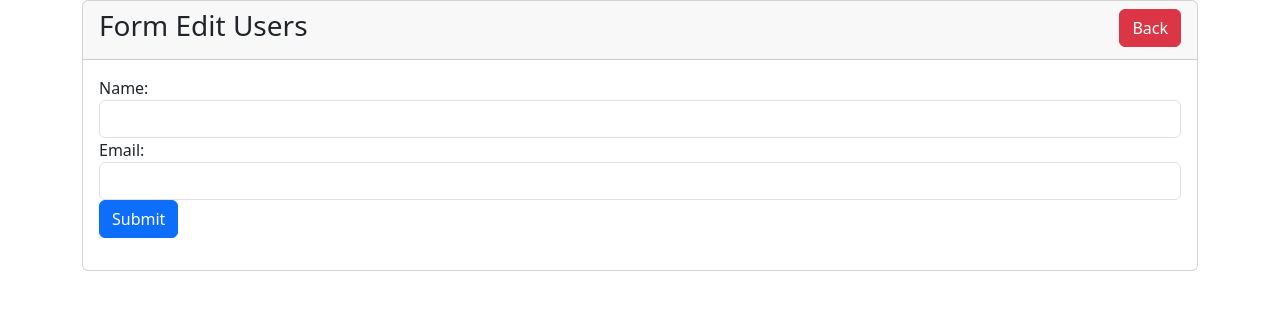
After one commit to NTSil385/Laravel_BLACKPINK, a Laravel app: template resources/views/dasboard/edituser.blade.php in a window 1280 px wide. The commit adds this page. Shown: the top 310 px of the page. Run offline with Laravel 9, Linux system fonts and the light colour scheme; the template is opened without the code that fills it, so the values that code supplies are empty.

Commit message:
User - Edit + Delete

```diff
--- /dev/null
+++ b/resources/views/dasboard/edituser.blade.php
@@ -0,0 +1,47 @@
+<!DOCTYPE html>
+<html lang="en">
+
+<head>
+    <meta charset="UTF-8">
+    <meta name="viewport" content="width=device-width, initial-scale=1.0">
+    <title>Document</title>
+
+    <link href="https://cdn.jsdelivr.net/npm/bootstrap@5.3.3/dist/css/bootstrap.min.css" rel="stylesheet" integrity="sha384-QWTKZyjpPEjISv5WaRU9OFeRpok6YctnYmDr5pNlyT2bRjXh0JMhjY6hW+ALEwIH" crossorigin="anonymous">
+    <script src="https://cdn.jsdelivr.net/npm/bootstrap@5.3.3/dist/js/bootstrap.bundle.min.js" integrity="sha384-YvpcrYf0tY3lHB60NNkmXc5s9fDVZLESaAA55NDzOxhy9GkcIdslK1eN7N6jIeHz" crossorigin="anonymous"></script>
+</head>
+
+<body>
+    <div class="container">
+        <div class="row">
+            <div class="col-md-12">
+                @if (session('status'))
+                    <h5 class="alert alert-success">{{session('status')}}</h5>
+                @endif
+                <div class="card">
+                    <div class="card-header">
+                      <h3>Form Edit Users <a href="http://127.0.0.1:8000/users-show" class="btn btn-danger float-end">Back</a></h3>
+                    </div>
+                    <div class="card-body">
+                        <form action="{{route('users.update', ['id' => $accounts->id])}}" method="POST">
+                            @csrf
+
+                            <div class="form-group mb3">
+                                <label for="">Name: </label>
+                                <input type="text" value="{{$accounts->name}}" name="name" class="form-control">
+                            </div>
+                            <div class="form-group mb3">
+                                <label for="">Email: </label>
+                                <input type="text" value="{{$accounts->email}}" name="email" class="form-control">
+                            </div>
+                            <div class="form-group mb-3">
+                                <button type="submit" class="btn btn-primary">Submit</button>
+                            </div>
+                        </form>
+                    </div>
+                </div>
+            </div>
+        </div>
+    </div>
+</body>
+
+</html>
--- a/resources/views/layouts/dasboard.blade.php
+++ b/resources/views/layouts/dasboard.blade.php
@@ -51,11 +51,11 @@
           </a>
         </li>
         <li class="nav-item">
-          <a class="nav-link " href="./pages/billing.html">
+          <a class="nav-link " href="{{route('users.all')}}">
             <div class="icon icon-shape icon-sm border-radius-md text-center me-2 d-flex align-items-center justify-content-center">
               <i class="ni ni-credit-card text-success text-sm opacity-10"></i>
             </div>
-            <span class="nav-link-text ms-1">Billing</span>
+            <span class="nav-link-text ms-1">Users</span>
           </a>
         </li>
         <li class="nav-item">
--- a/routes/web.php
+++ b/routes/web.php
@@ -47,4 +47,12 @@ Route::middleware(['auth','user-role:admin'])->group(function()
     Route::post('/update-product/{id}',[AdminController::class, 'updateProduct'])->name('product.update');
 
     Route::get('delete-product/{id}',[AdminController::class,'deleteProduct'])->name('product.delete');
+
+    //User
+    Route::get('/users-show',[AdminController::class, 'showUsers'])->name('users.all');
+    Route::get('/edit-users/{id}',[AdminController::class, 'editUsers'])->name('users.edit');
+    Route::post('/update-users/{id}',[AdminController::class, 'updateUsers'])->name('users.update');
+
+    Route::get('delete-users/{id}',[AdminController::class,'deleteUsers'])->name('users.delete');
+
 });
```
Also changed, not shown: app/Http/Controllers/AdminController.php (+27 -0 lines), resources/views/dasboard/manage.blade.php (added, +45 -0 lines), public/uploads/products/1713067377.jpg (added).
